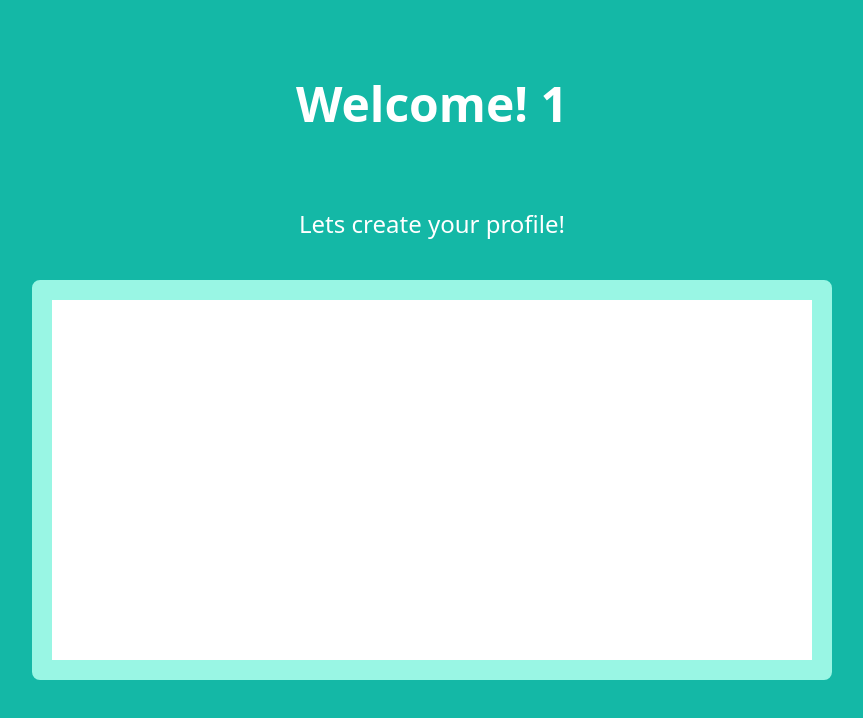
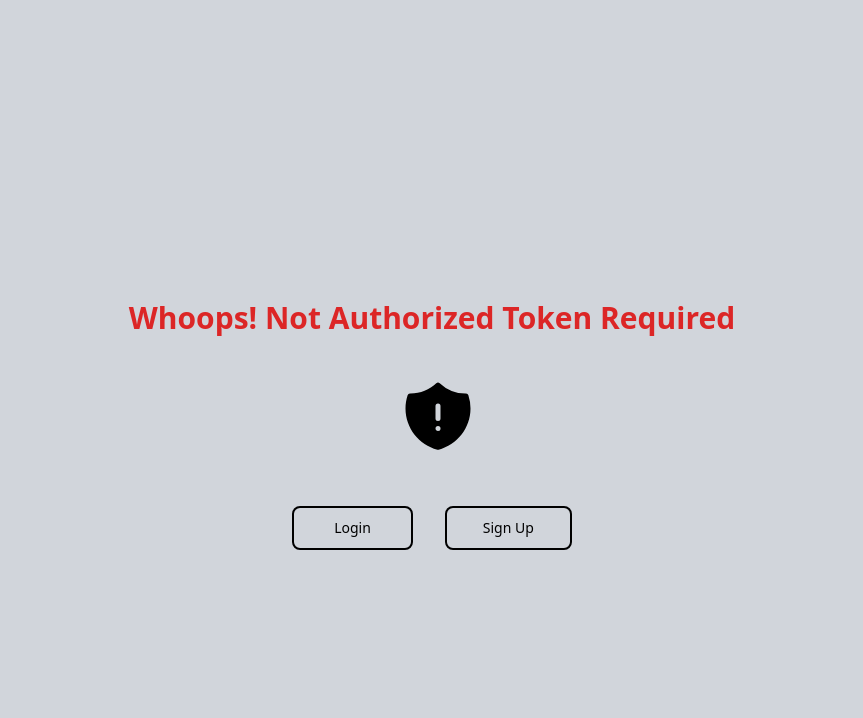
Before and after one commit to sbcodes90/mongodb-connection, a React (Create React App) app in the folder frontend/client/: page /welcome/1 in a window 1280 px wide. Shown: the top 718 px of the page, without its empty margins (208-1071 px from the left). Built offline with nearby package versions, Linux system fonts and the light colour scheme.

Commit message:
update rendering base on token

```diff
--- a/frontend/client/src/components/LoadingScreen.js
+++ b/frontend/client/src/components/LoadingScreen.js
@@ -2,7 +2,7 @@ import React from 'react'
 
 function LoadingScreen({message}) {
   return (
-  <div className="">
+  <div>
     <div className="bg-teal-500 text-white font-semibold text-4xl opacity-100 flex h-screen items-center justify-center">{message}
     <div class="animate-spin inline-block size-12 border-[3px] border-current border-t-teal-600 text-teal-200 rounded-full dark:text-teal-500 ml-5 mt-2" role="status" aria-label="loading">
 </div>
--- a/frontend/client/src/components/WelcomePage.js
+++ b/frontend/client/src/components/WelcomePage.js
@@ -1,33 +1,36 @@
-import React, { useEffect, useState } from 'react'
-import { useParams } from 'react-router-dom'
+import React, { useEffect, useState } from "react";
+import { useParams, Link } from "react-router-dom";
+import SheildIcon from "./SheildIcon";
 
 function WelcomePage() {
-
   const { username } = useParams();
 
-  const [token, setToken] = useState({})
+  const [token, setToken] = useState({});
 
   useEffect(() => {
-
     const saved = localStorage.getItem("auth-token");
-    setToken(saved)
-
-  }, [])
-
-  console.log('token', token)
+    setToken(saved);
+  }, []);
 
   return (
-    <div className="bg-teal-500 text-center h-screen">
-      <div className="font-bold text-5xl text-white pt-20">Welcome! {username} </div>
-      <div className="pt-20 text-white text-2xl">Lets create your profile!</div>
-      <div className="flex justify-center">
-        <div className="bg-white w-[800px] h-[400px] mt-10 rounded-lg border-teal-200 border-[20px]">
-          { token && 'Private Profile Information:  Example'}
-        </div>
-        </div>
+    <>
+      <div className={ token ? `bg-teal-500 min-h-screen text-center`:`bg-gray-300 min-h-screen text-center`}>
+        <div className="flex flex-col items-center pt-[200px] lg:inline-flex lg:mt-[100px]">
+          <div className={ token ? "font-bold text-3xl text-white" : "font-bold lg:text-3xl text-red-600"}>
+            {token
+              ? `Welcome! ${username}`
+              : "Whoops! Not Authorized Token Required"
+              }
+          </div>
+          <div className="pt-10">{!token && <SheildIcon />}</div>
+          </div>
+         { !token &&  <div className="flex space-x-6 justify-center pt-[50px]">
+          <Link to="/login" className="py-2.5 px-10 me-2 mb-2 text-sm font-medium text-black focus:outline-none rounded-lg border-black border-2 focus:z-10 focus:ring-2 focus:ring-blue-400">Login</Link>
+          <Link to="/signup" className="py-2.5 px-9 me-2 mb-2 text-sm font-medium text-black focus:outline-none rounded-lg border-black border-2 focus:z-10 focus:ring-2 focus:ring-blue-400">Sign Up</Link>
+          </div>}
       </div>
-
-  )
+    </>
+  );
 }
 
-export default WelcomePage
+export default WelcomePage;
```
